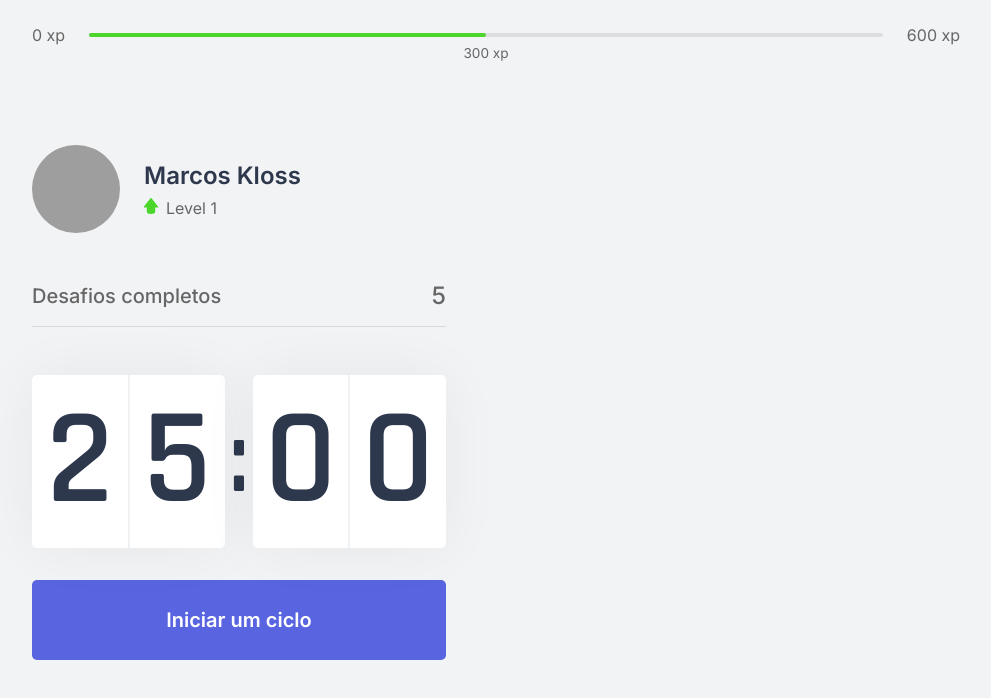
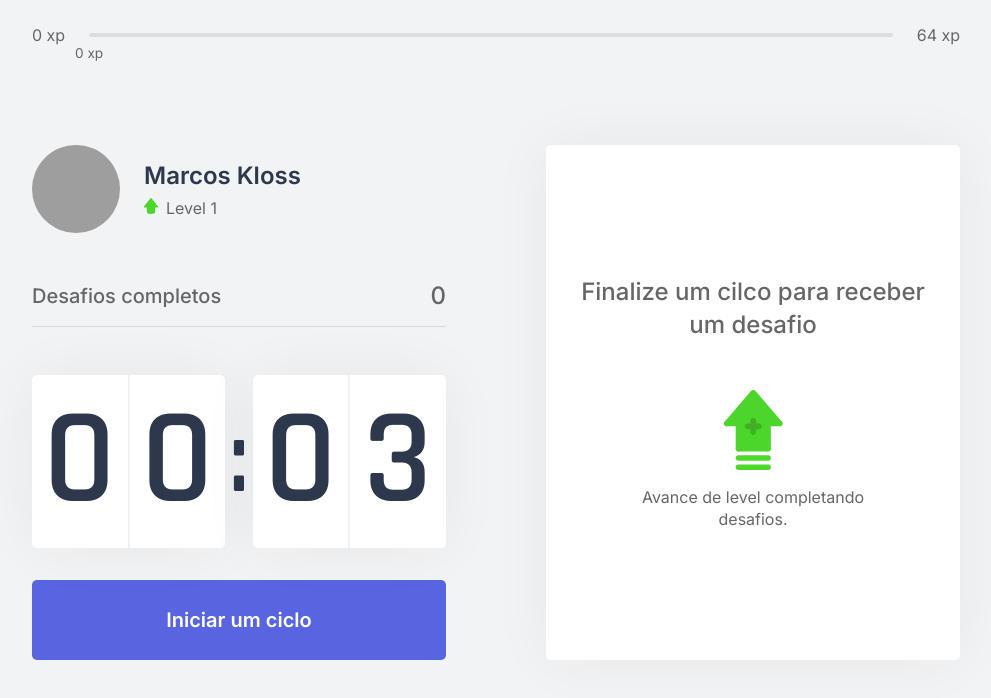
Before and after one commit to marcoskloss/moveit, a Next.js app: page / in a window 1280 px wide. Shown: the top 698 px of the page, without its empty margins (144-1135 px from the left). Built offline with nearby package versions, Linux system fonts and the light colour scheme; grey boxes are pictures that could not be loaded.

Commit message:
quarta aula

```diff
--- /dev/null
+++ b/challenges.json
@@ -0,0 +1,62 @@
+[
+  {
+    "type": "body",
+    "description": "Estique um de seus braços com a palma da mão virada para frente e puxe os dedos para cima por 10 segundos por mão.",
+    "amount": 80
+  },
+  {
+    "type": "body",
+    "description": "Estique seu braço contra o peito e puxe-o utilizando o outro braço por 10 segundos por braço.",
+    "amount": 60
+  },
+  {
+    "type": "body",
+    "description": "Puxe seu pescoço com a ajuda da mão para a direita e para a esquerda, permanecendo na posição por alguns segundos.",
+    "amount": 70
+  },
+  {
+    "type": "body",
+    "description": "Com as duas mãos na parte de trás da cabeça, leve-a para baixo, alongando a parte de trás da região.",
+    "amount": 60
+  },
+  {
+    "type": "body",
+    "description": "Cruze as pernas e desça com as mãos esticadas em direção ao chão. Repita o movimento com a outra perna na frente.",
+    "amount": 100
+  },
+  {
+    "type": "body",
+    "description": "Sentado, abra as pernas e tente encostar as palmas das mãos no chão, repita 3 vezes por 5 segundos.",
+    "amount": 80
+  },
+  {
+    "type": "body",
+    "description": "Puxe o joelho de encontro ao peito e segure, troque de perna após 10 segundos.",
+    "amount": 50
+  },
+  {
+    "type": "body",
+    "description": "Sentado, cruze uma perna e incline seu tronco à frente, troque de perna após 10 segundos.",
+    "amount": 80
+  },
+  {
+    "type": "eye",
+    "description": "Sentado, feche os olhos e cubra-os com as palmas da mão durante 2 minutos, depois abra normalmente.",
+    "amount": 90
+  },
+  {
+    "type": "eye",
+    "description": "Em algum ambiente aberto, olhe o mais longe que puder em quatro direções por 3s, mexa apenas os olhos. Repita 3 vezes.",
+    "amount": 140
+  },
+  {
+    "type": "eye",
+    "description": "Usando os polegares, massage a área abaixo das sobrancelhas em movimentos circulares por 15 segundos.",
+    "amount": 70
+  },
+  {
+    "type": "body",
+    "description": "Em pé, gire a cintura o máximo que puder para a esquerda, segure por cinco segundos. Repita para a direita.",
+    "amount": 90
+  }
+]
--- /dev/null
+++ b/src/components/ChallengeBox.tsx
@@ -0,0 +1,48 @@
+import { useContext } from 'react'
+import { ChallengesContext } from '../contexts/ChallengesContexts'
+import styles from '../styles/components/ChallengeBox.module.css'
+
+export function ChallengeBox() {
+
+  const { activeChallenge, resetChallenge } = useContext(ChallengesContext)
+
+  return (
+    <div className={styles.challengeBoxContainer}>
+      {activeChallenge ? (
+        <div className={styles.challengeActive}>
+          <header>Ganhe {activeChallenge.amount} xp</header>
+
+          <main>
+            <img src={`icons/${activeChallenge.type}.svg`} />
+            <strong>Novo desafio</strong>
+            <p>{activeChallenge.description}</p>
+          </main>
+
+          <footer>
+            <button
+              type='button'
+              className={styles.challengeFailedButton}
+              onClick={resetChallenge}
+            >
+              Falhei
+            </button>
+            <button
+              type='button'
+              className={styles.challengeSucceededButton}
+            >
+              Completei
+            </button>
+          </footer>
+        </div>
+      ) : (
+          <div className={styles.challengeNotActive}>
+            <strong>Finalize um cilco para receber um desafio</strong>
+            <p>
+              <img src="icons/level-up.svg" alt="Level Up" />
+            Avance de level completando desafios.
+          </p>
+          </div>
+        )}
+    </div>
+  )
+}
--- a/src/components/CompletedChallenges.tsx
+++ b/src/components/CompletedChallenges.tsx
@@ -1,10 +1,14 @@
+import { useContext } from 'react'
+import { ChallengesContext } from '../contexts/ChallengesContexts'
 import styles from '../styles/components/CompletedChallenges.module.css'
 
 export function CompletedChallenges() {
+  const { challengesCompleted } = useContext(ChallengesContext)
+
   return (
     <div className={styles.completedChallengesContainer}>
       <span>Desafios completos</span>
-      <span>5</span>
+      <span>{challengesCompleted}</span>
     </div>
   )
 }
--- a/src/components/Countdown.tsx
+++ b/src/components/Countdown.tsx
@@ -1,9 +1,15 @@
-import { useEffect, useState } from 'react'
+import { useContext, useEffect, useState } from 'react'
+import { ChallengesContext } from '../contexts/ChallengesContexts'
 import styles from '../styles/components/Countdown.module.css'
 
+let countdownTimeout: NodeJS.Timeout
+
 export function Countdown() {
-  const [time, setTime] = useState(25 * 60)
-  const [active, setActive] = useState(false)
+  const { startNewChallenge } = useContext(ChallengesContext)
+
+  const [time, setTime] = useState(0.05 * 60)
+  const [isActive, setIsActive] = useState(false)
+  const [hasFinished, setHasFinished] = useState(false)
 
   const minutes = Math.floor(time / 60)
   const seconds = time % 60
@@ -12,18 +18,26 @@ export function Countdown() {
   const [secondLeft, secondRight] = String(seconds).padStart(2, '0').split('')
 
   function startCountdown() {
-    setActive(true)
+    setIsActive(true)
+  }
+
+  function resetCountdown() {
+    clearTimeout(countdownTimeout)
+    setIsActive(false)
+    setTime(0.05 * 60)
   }
 
   useEffect(() => {
-    if (active && time > 0) {
-      setTimeout(() => {
+    if (isActive && time > 0) {
+      countdownTimeout = setTimeout(() => {
         setTime(time - 1)
       }, 1000)
+    } else if (isActive && time === 0) {
+      setHasFinished(true)
+      setIsActive(false)
+      startNewChallenge()
     }
-    /*O "time" também é observado para que toda vez que ouver uma alteração nele a função ser chamada novamente,
-    sem isso a função seria chamada uma única vez, sendo na mudança do "active" */
-  }, [active, time])
+  }, [isActive, time])
 
   return (
     <div>
@@ -39,6 +53,24 @@ export function Countdown() {
         </div>
       </div>
 
+      {hasFinished ? (
+        <button
+          disabled
+          className={styles.countdownButton}
+        >
+          Ciclo encerrado
+        </button>
+      ) : (
+          <>
+            { isActive ? (
+              <button
+                type='button'
+                className={`${styles.countdownButton} ${styles.countdownButtonActive}`}
+                onClick={resetCountdown}
+              >
+                Abandonar ciclo
+              </button>
+            ) : (
                 <button
                   type='button'
                   className={styles.countdownButton}
@@ -46,6 +78,9 @@ export function Countdown() {
                 >
                   Iniciar um ciclo
                 </button>
+              )}
+          </>
+        )}
     </div>
   )
 }
--- a/src/components/ExperienceBar.tsx
+++ b/src/components/ExperienceBar.tsx
@@ -1,17 +1,22 @@
+import { useContext } from 'react'
+import { ChallengesContext } from '../contexts/ChallengesContexts'
 import styles from '../styles/components/ExperienceBar.module.css'
 
 export function ExperienceBar() {
+  const { currentExperience, experienceToNextLevel } = useContext(ChallengesContext)
+
+  const percentToNextLevel = Math.round(currentExperience * 100) / experienceToNextLevel
+
   return (
     <header className={styles.experienceBar}>
       <span>0 xp</span>
       <div>
-        <div style={{ width: '50%' }} />
-        <span className={styles.currentExperience} style={{ left: '50%' }}>
-          300 xp
+        <div style={{ width: `${percentToNextLevel}%` }} />
+        <span className={styles.currentExperience} style={{ left: `${percentToNextLevel}%` }}>
+          {currentExperience} xp
         </span>
-
       </div>
-      <span>600 xp</span>
+      <span> {experienceToNextLevel} xp</span>
     </header>
   )
 }
--- /dev/null
+++ b/src/contexts/ChallengesContexts.tsx
@@ -0,0 +1,67 @@
+import { createContext, ReactNode, useState } from 'react'
+import challenges from '../../challenges.json'
+
+interface ChallengesProviderProps {
+  children: ReactNode
+  //tipagem que aceita componentes React
+}
+
+interface Challenge {
+  type: 'body' | 'eye'
+  description: string
+  amount: number
+}
+
+interface ChallengesContextData {
+  level: number
+  currentExperience: number
+  challengesCompleted: number
+  activeChallenge: Challenge
+  experienceToNextLevel: number
+  levelUp: () => void
+  startNewChallenge: () => void
+  resetChallenge: () => void
+}
+
+export const ChallengesContext = createContext({} as ChallengesContextData)
+
+export function ChallengesProvider({ children }: ChallengesProviderProps) {
+  const [level, setLevel] = useState(1)
+  const [currentExperience, setCurrentExperience] = useState(0)
+  const [challengesCompleted, setchallengesCompleted] = useState(0)
+  const [activeChallenge, setActiveChallenge] = useState(null)
+
+  const experienceToNextLevel = Math.pow((level + 1) * 4, 2)
+
+  function levelUp() {
+    setLevel(level + 1)
+  }
+
+  function startNewChallenge() {
+    const randomChallengeIndex = Math.floor(Math.random() * challenges.length)
+    const challenge = challenges[randomChallengeIndex]
+
+    setActiveChallenge(challenge)
+  }
+
+  function resetChallenge() {
+    setActiveChallenge(null)
+  }
+
+  return (
+    <ChallengesContext.Provider
+      value={{
+        level,
+        currentExperience,
+        challengesCompleted,
+        activeChallenge,
+        experienceToNextLevel,
+        levelUp,
+        startNewChallenge,
+        resetChallenge
+      }}
+    >
+      {children}
+    </ChallengesContext.Provider>
+  )
+}
--- a/src/pages/_app.tsx
+++ b/src/pages/_app.tsx
@@ -1,7 +1,13 @@
 import '../styles/global.css'
 
+import { ChallengesProvider } from '../contexts/ChallengesContexts'
+
 function MyApp({ Component, pageProps }) {
-  return <Component {...pageProps} />
+  return (
+    <ChallengesProvider>
+      <Component {...pageProps} />
+    </ChallengesProvider>
+  )
 }
 
 export default MyApp
--- a/src/pages/index.tsx
+++ b/src/pages/index.tsx
@@ -1,9 +1,10 @@
+import Head from 'next/head'
+
 import { CompletedChallenges } from "../components/CompletedChallenges"
 import { Countdown } from "../components/Countdown"
 import { ExperienceBar } from "../components/ExperienceBar"
 import { Profile } from '../components/Profile'
-
-import Head from 'next/head'
+import { ChallengeBox } from "../components/ChallengeBox"
 
 import styles from '../styles/pages/Home.module.css'
 
@@ -22,8 +23,9 @@ export default function Home() {
           <CompletedChallenges />
           <Countdown />
         </div>
+
         <div>
-
+          <ChallengeBox />
         </div>
       </section>
     </div>
--- /dev/null
+++ b/src/styles/components/ChallengeBox.module.css
@@ -0,0 +1,109 @@
+.challengeBoxContainer {
+  height: 100%;
+
+  background: var(--white);
+  border-radius: 5px;
+  box-shadow: 0 0 60px rgba(0, 0, 0, 0.05);
+  padding: 1.5rem 2rem;
+
+  display: flex;
+  flex-direction: column;
+  align-items: center;
+  justify-content: center;
+
+  text-align: center;
+}
+
+.challengeNotActive {
+  display: flex;
+  flex-direction: column;
+  align-items: center;
+}
+.challengeNotActive strong {
+  font-size: 1.5rem;
+  font-weight: 500;
+  line-height: 1.4;
+}
+
+.challengeNotActive p {
+  display: flex;
+  flex-direction: column;
+  align-items: center;
+  line-height: 1.4;
+  max-width: 70%;
+  margin-top: 3rem;
+}
+
+.challengeNotActive p img {
+  margin-bottom: 1rem;
+}
+
+.challengeActive {
+  height: 100%;
+
+  display: flex;
+  flex-direction: column;
+}
+
+.challengeActive header {
+  color: var(--blue);
+  font-weight: 600;
+  font-size: 1.25rem;
+  padding: 0 2rem 1.5rem;
+  border-bottom: 1px solid var(--gray-line);
+}
+
+.challengeActive main {
+  flex: 1;
+  display: flex;
+  flex-direction: column;
+  align-items: center;
+  justify-content: center;
+}
+
+.challengeActive main strong {
+  font-weight: 600;
+  font-size: 2rem;
+  color: var(--title);
+  margin: 1.5rem 0 1rem;
+}
+
+.challengeActive main p {
+  line-height: 1.5;
+}
+
+.challengeActive footer {
+  display: grid;
+  grid-template-columns: 1fr 1fr;
+  gap: 1rem;
+}
+
+.challengeActive footer button {
+  height: 3rem;
+
+  display: flex;
+  align-items: center;
+  justify-content: center;
+
+  border: 0;
+  border-radius: 5px;
+
+  color: var(--white);
+
+  font-size: 1rem;
+  font-weight: 600;
+
+  transition: filter .2s;
+}
+
+.challengeActive footer button.challengeFailedButton {
+  background: var(--red);
+}
+
+.challengeActive footer button.challengeSucceededButton {
+  background: var(--green);
+}
+
+.challengeActive footer button:hover {
+  filter: brightness(0.9);
+}
```
Also changed, not shown: src/styles/components/Countdown.module.css (+19 -1 lines). Lines whose indentation alone changed are shown as unchanged.
